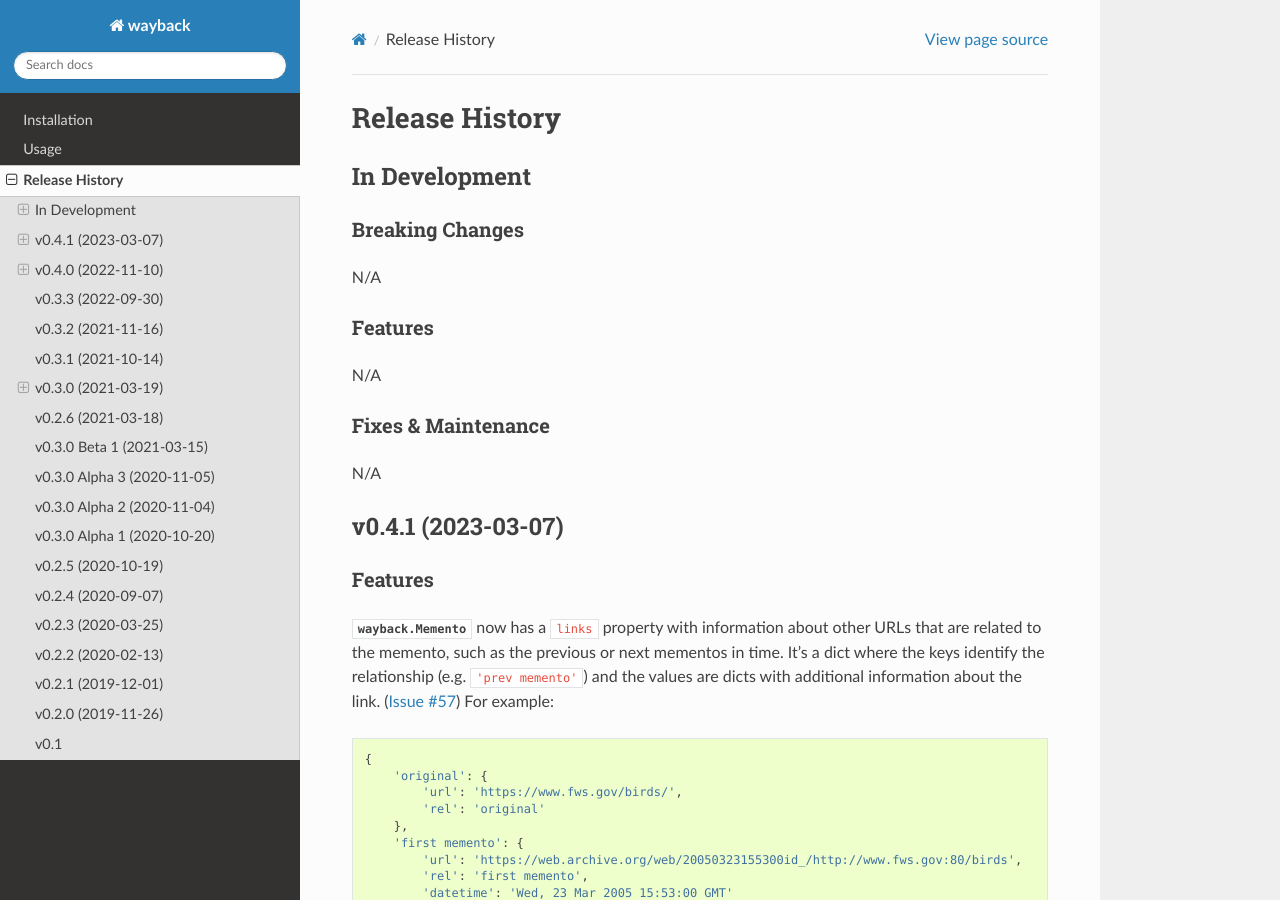
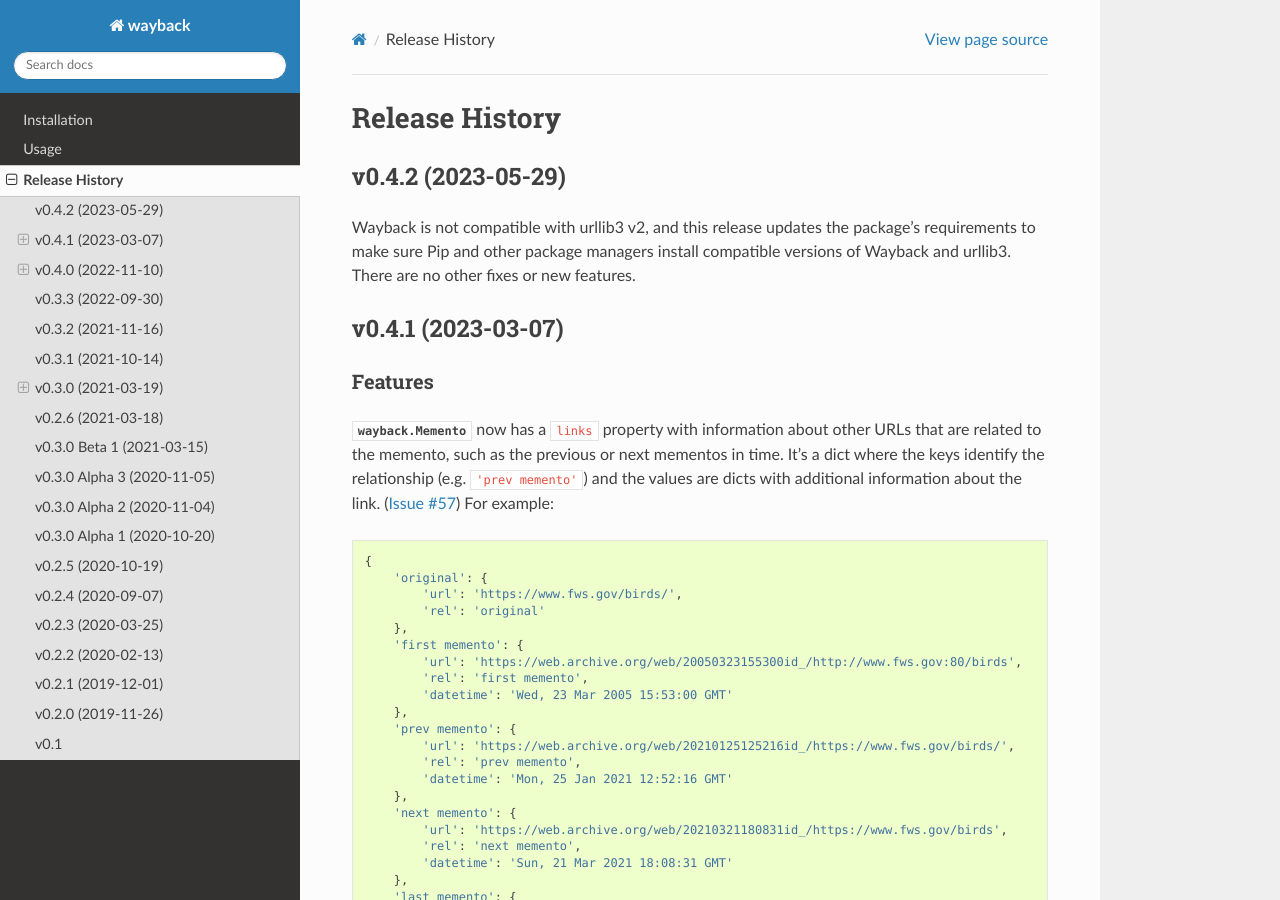
Before and after one commit to edgi-govdata-archiving/wayback, a Sphinx documentation site: the page built from docs/source/release-history.rst, in a window 1280 px wide and 900 px high. Built offline with Sphinx 7.4.7 and the Read the Docs theme 2.0.0, drawn with Linux system fonts in a browser that asks for light colours.

Commit message:
Prepare to release v0.4.2

```diff
--- a/docs/source/release-history.rst
+++ b/docs/source/release-history.rst
@@ -2,25 +2,10 @@
 Release History
 ===============
 
-In Development
---------------
+v0.4.2 (2023-05-29)
+-------------------
 
-Breaking Changes
-^^^^^^^^^^^^^^^^
-
-N/A
-
-
-Features
-^^^^^^^^
-
-N/A
-
-
-Fixes & Maintenance
-^^^^^^^^^^^^^^^^^^^
-
-N/A
+Wayback is not compatible with urllib3 v2, and this release updates the package's requirements to make sure Pip and other package managers install compatible versions of Wayback and urllib3. There are no other fixes or new features.
 
 
 v0.4.1 (2023-03-07)
```
